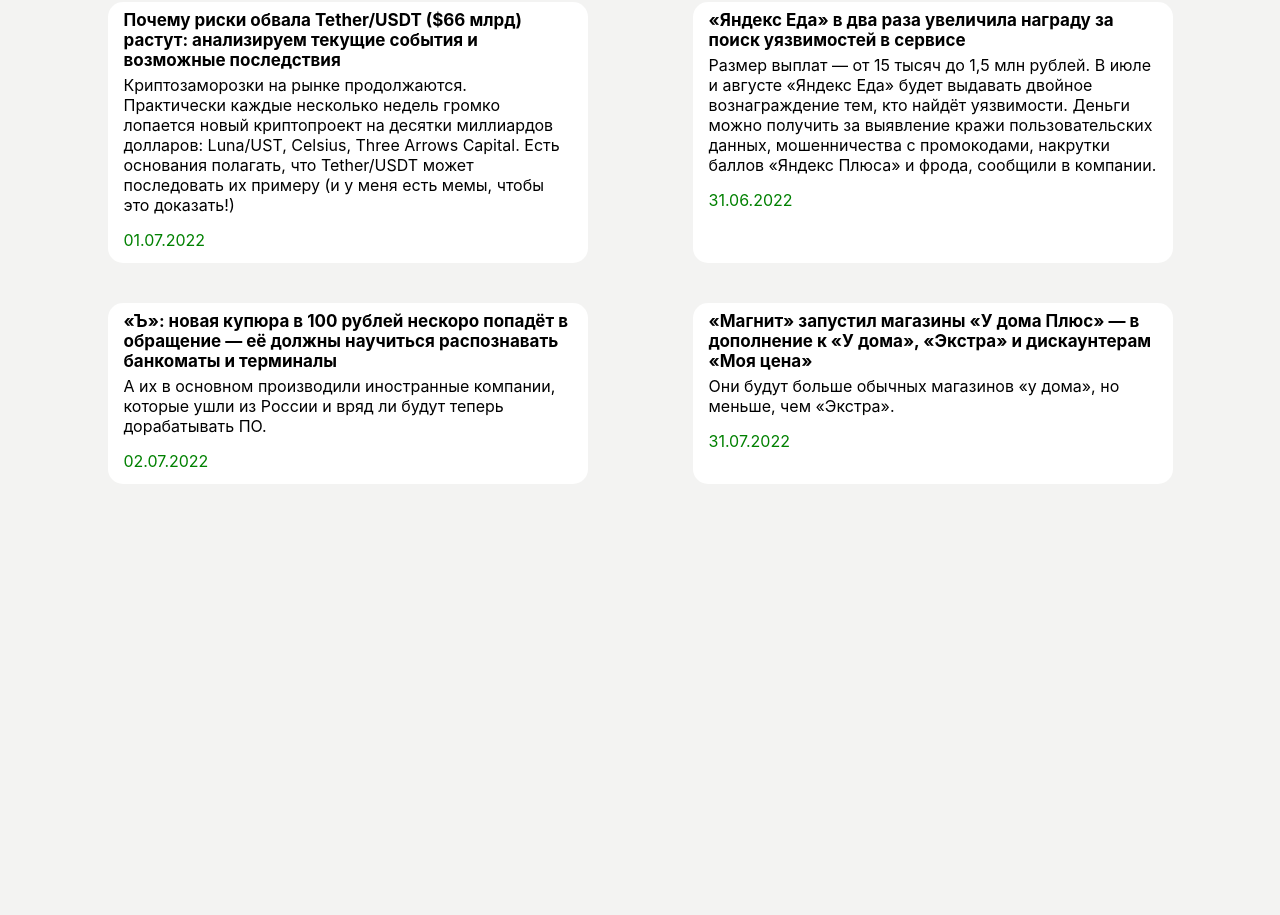
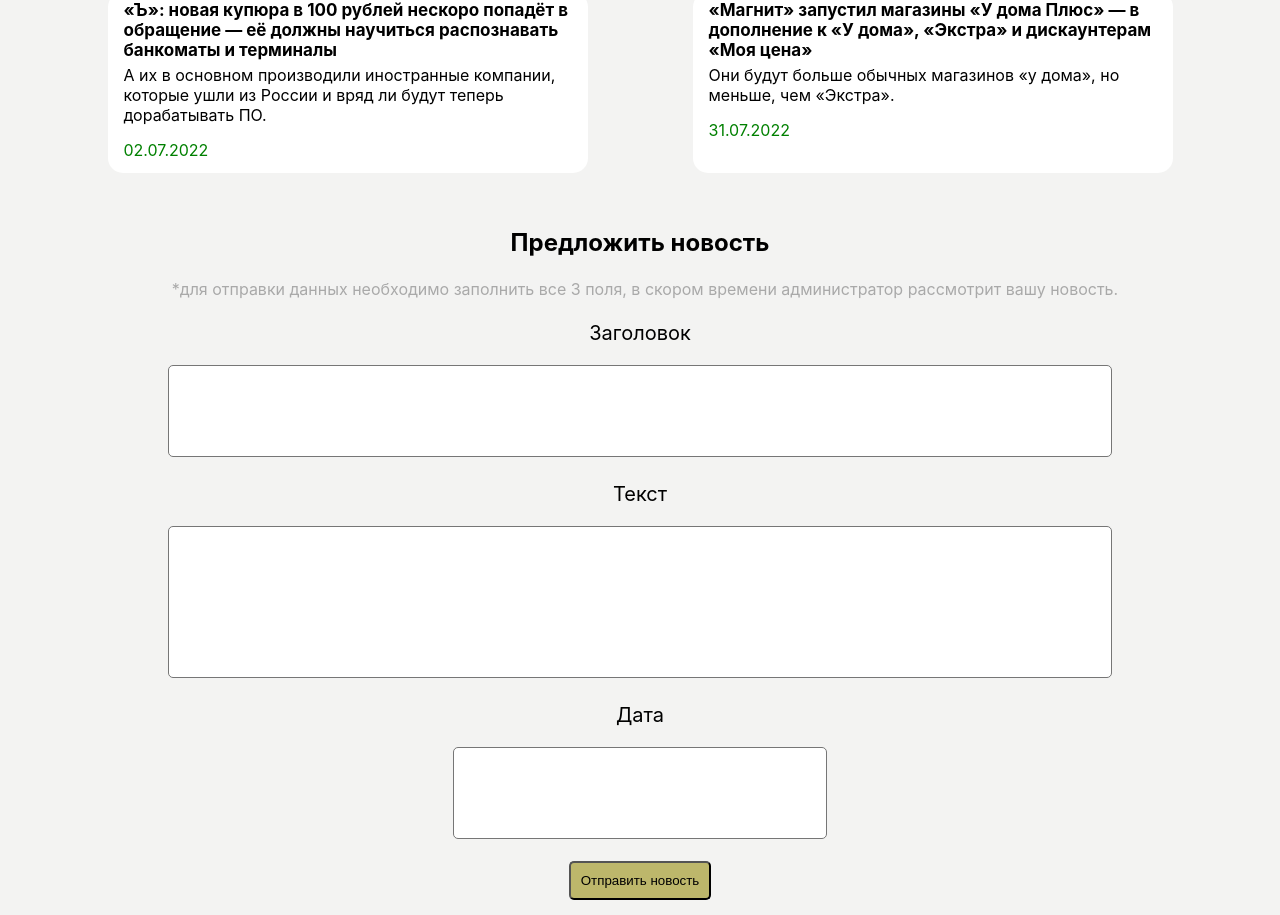
Before and after one commit to utkamag/React_ProfilanceGroup_Test, a React (Create React App) app in the folder react-app/: page /user in a window 1280 px wide. Shown: the part 700-1615 px from the top of the page. Before the commit the page ends 1204 px from the top, so only its background shows below. Built offline with nearby package versions, Linux system fonts and the light colour scheme.

Commit message:
update code
Textarea и сообщение об успешной отправке к администратору

```diff
--- a/react-app/src/components/NewsRequest.js
+++ b/react-app/src/components/NewsRequest.js
@@ -1,26 +1,59 @@
-import React from 'react';
+import React, {useState} from 'react';
+import doneSVG from '../assets/img/done.svg'
+
 
 const NewsRequest = () => {
+
+    // State
+
+    const [textareadone, setTextareadone] = useState(true)
+
+    const [textareatitle, setTextareatitle] = useState("")
+    const [textareatext, setTextareatext] = useState("")
+    const [textareadate, setTextareadate] = useState("")
+
+    //Функция по отправке новости
+
+    let sendNews = (e) => {
+        e.preventDefault()
+        setTextareadone(false)
+    }
+
     return (
         <div className="wrapper">
+            {textareadone ?
+                ( <form onSubmit={sendNews}>
                 <div className="newsrequest">
                     <h2 className="newsrequest__main-title">Предложить новость</h2>
+                    <div className="news-without-login">*для отправки данных необходимо заполнить все 3 поля, в скором
+                        времени
+                        администратор рассмотрит вашу новость.
+                    </div>
                     <div className="newsrequest__title">
                         <p>Заголовок</p>
-                    <textarea name="textarea__title" id="1" cols="30" rows="10"></textarea>
+                        <textarea className="newsrequest__title-textarea" required={true} value={textareatitle} onChange={(e) => setTextareatitle(e.target.value)}></textarea>
                     </div>
                     <div className="newsrequest__text">
                         <p>Текст</p>
-                    <textarea name="textarea__title" id="1" cols="30" rows="10"></textarea>
+                        <textarea className="newsrequest__text-textarea" required={true} value={textareatext} onChange={(e) => setTextareatext(e.target.value)}></textarea>
                     </div>
                     <div className="newsrequest__date">
                         <p>Дата</p>
-                    <textarea name="textarea__title" id="1" cols="30" rows="10"></textarea>
+                        <textarea className="newsrequest__date-textarea" required={true} value={textareadate} onChange={(e) => setTextareadate(e.target.value)}></textarea>
                     </div>
+                    <button className="newsrequest__button">Отправить новость</button>
                 </div>
+            </form>
+                ): (<div className="newsrequest__done">
+                    <img className="newsrequest__svg" src={doneSVG} alt="done"/>
+                    <h3 className="newsrequest__done-title">Новость успешно отправлена!</h3>
+                </div>)
+            }
+
 
         </div>
-    );
+    )
+        ;
 };
 
 export default NewsRequest;
--- a/react-app/src/components/User.js
+++ b/react-app/src/components/User.js
@@ -10,9 +10,8 @@
     return (
         <div>
             <Header/>
+            <News/>
             <NewsRequest/>
-            <News/>
-
         </div>
     );
 };
--- a/react-app/src/styles/App.scss
+++ b/react-app/src/styles/App.scss
@@ -174,13 +174,89 @@
   text-align: center;
   justify-content: center;
   padding: 15px;
-  &__newsrequest__title {
+
+  &__main-title {
+    width: 100%;
+  }
+  &__title {
+    font-size: 20px;
+    width: 100%;
   }
 
-  &__newsrequest__text {
+  &__text {
+    font-size: 20px;
+    width: 100%;
   }
 
-  &__main-title {
-    width: 100vw;
+  &__date {
+    font-size: 20px;
+    width: 100%;
   }
+  &__title-textarea {
+    font-family: -apple-system;
+    font-size: 17px;
+    font-weight: bolder;
+    padding: 15px;
+    height: 60px;
+    width: 80%;
+    border-radius: 5px;
+    outline: none;
+    resize: none;
+  }
+
+  &__text-textarea {
+    font-family: -apple-system;
+    font-size: 16px;
+    padding: 15px;
+    height: 120px;
+    width: 80%;
+    border-radius: 5px;
+    outline: none;
+    resize: none;
+  }
+
+  &__date-textarea {
+    font-family: -apple-system;
+    font-size: 16px;
+    color: green;
+    padding: 15px;
+    height: 60px;
+    width: 30%;
+    border-radius: 5px;
+    outline: none;
+    resize: none;
+  }
+  &__button {
+    border-radius: 5px;
+    padding: 10px;
+    margin-top: 17px;
+    background: darkkhaki;
+    transition: 0.5s;
+  }
+
+  &__button:hover{
+    margin-top: 17px;
+    background: $activecolor;
+  }
+
+  &__button:active {
+    margin-top: 17px;
+    background: $activecolor;
+  }
+  &__done {
+    display: flex;
+    justify-content: center;
+    align-items: center;
+    flex-direction: column;
+    padding: 20px;
+  }
+
+  &__done-title {
+    color: $activecolor;
+  }
+
+  &__svg {
+    width: 12%;
+  }
+
 }
```
Also changed, not shown: react-app/src/assets/img/done.svg (added). Lines whose indentation alone changed are shown as unchanged.
